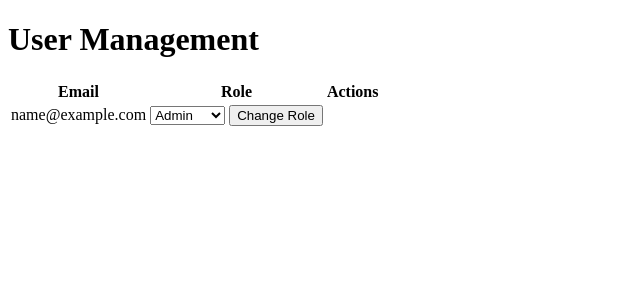
After one commit to SiemeM/LittleSun, a PHP site: page /admin_user_management.php in a window 1280 px wide. The commit adds this page. Shown: the top 300 px of the page, without its empty margins (0-640 px from the left). Run offline with PHP 8.4, Linux system fonts and the light colour scheme; the visitor is signed in with stand-in values (Sample User, id 1); tables that the repository leaves empty or names only in its code hold one stand-in row (values such as "Sample post").

Commit message:
manegment

```diff
--- /dev/null
+++ b/admin_user_management.php
@@ -0,0 +1,63 @@
+<?php
+session_start();
+require_once 'db_connect.php'; // Your database connection file
+
+// Security check to ensure only admin can access this page
+if (!isset($_SESSION['user_id']) || $_SESSION['role'] !== 'admin') {
+    header("Location: login.php");
+    exit();
+}
+
+// Handle role change submissions
+if ($_SERVER['REQUEST_METHOD'] == 'POST' && isset($_POST['change_role'])) {
+    $user_id = $_POST['user_id'];
+    $new_role = $_POST['role'];
+    $stmt = $conn->prepare("UPDATE users SET role = ? WHERE id = ?");
+    $stmt->bind_param("si", $new_role, $user_id);
+    $stmt->execute();
+}
+
+// Fetch all users
+$result = $conn->query("SELECT id, email, role FROM users");
+$users = $result->fetch_all(MYSQLI_ASSOC);
+?>
+
+<!DOCTYPE html>
+<html lang="en">
+<head>
+    <meta charset="UTF-8">
+    <meta http-equiv="X-UA-Compatible" content="IE=edge">
+    <meta name="viewport" content="width=device-width, initial-scale=1.0">
+    <title>Admin User Management</title>
+</head>
+<body>
+    <h1>User Management</h1>
+    <table>
+        <thead>
+            <tr>
+                <th>Email</th>
+                <th>Role</th>
+                <th>Actions</th>
+            </tr>
+        </thead>
+        <tbody>
+            <?php foreach ($users as $user): ?>
+            <tr>
+                <td><?php echo htmlspecialchars($user['email']); ?></td>
+                <td>
+                    <form action="" method="post">
+                        <input type="hidden" name="user_id" value="<?php echo $user['id']; ?>">
+                        <select name="role">
+                            <option value="user" <?php echo $user['role'] == 'user' ? 'selected' : ''; ?>>User</option>
+                            <option value="manager" <?php echo $user['role'] == 'manager' ? 'selected' : ''; ?>>Manager</option>
+                            <option value="admin" <?php echo $user['role'] == 'admin' ? 'selected' : ''; ?>>Admin</option>
+                        </select>
+                        <button type="submit" name="change_role">Change Role</button>
+                    </form>
+                </td>
+            </tr>
+            <?php endforeach; ?>
+        </tbody>
+    </table>
+</body>
+</html>
--- a/register.php
+++ b/register.php
@@ -25,4 +25,5 @@ if ($_SERVER["REQUEST_METHOD"] == "POST") {
     <label for="password">Password:</label>
     <input type="password" name="password" required>
     <button type="submit">Register</button>
+    <a href="login.php" class="btn">Login</a>
 </form>
```
Also changed, not shown: admin_locations.php (added, +62 -0 lines).
